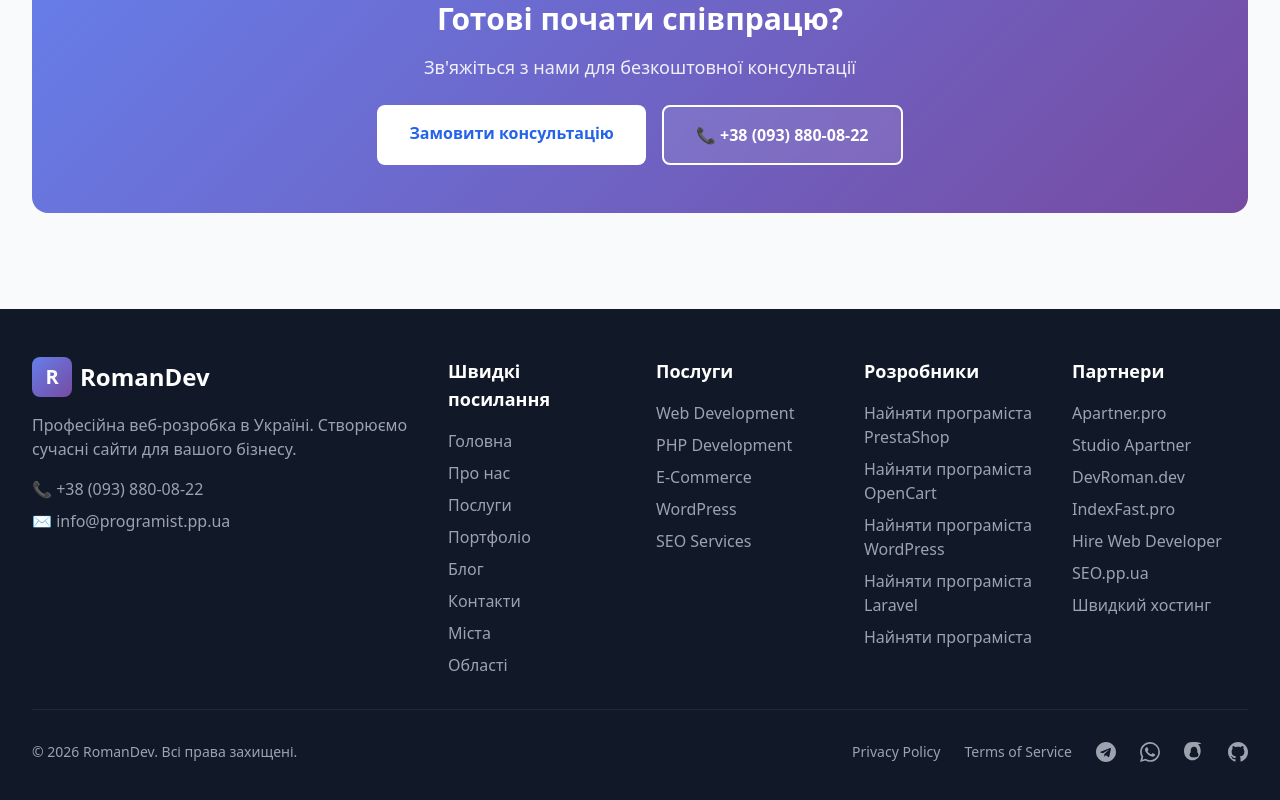
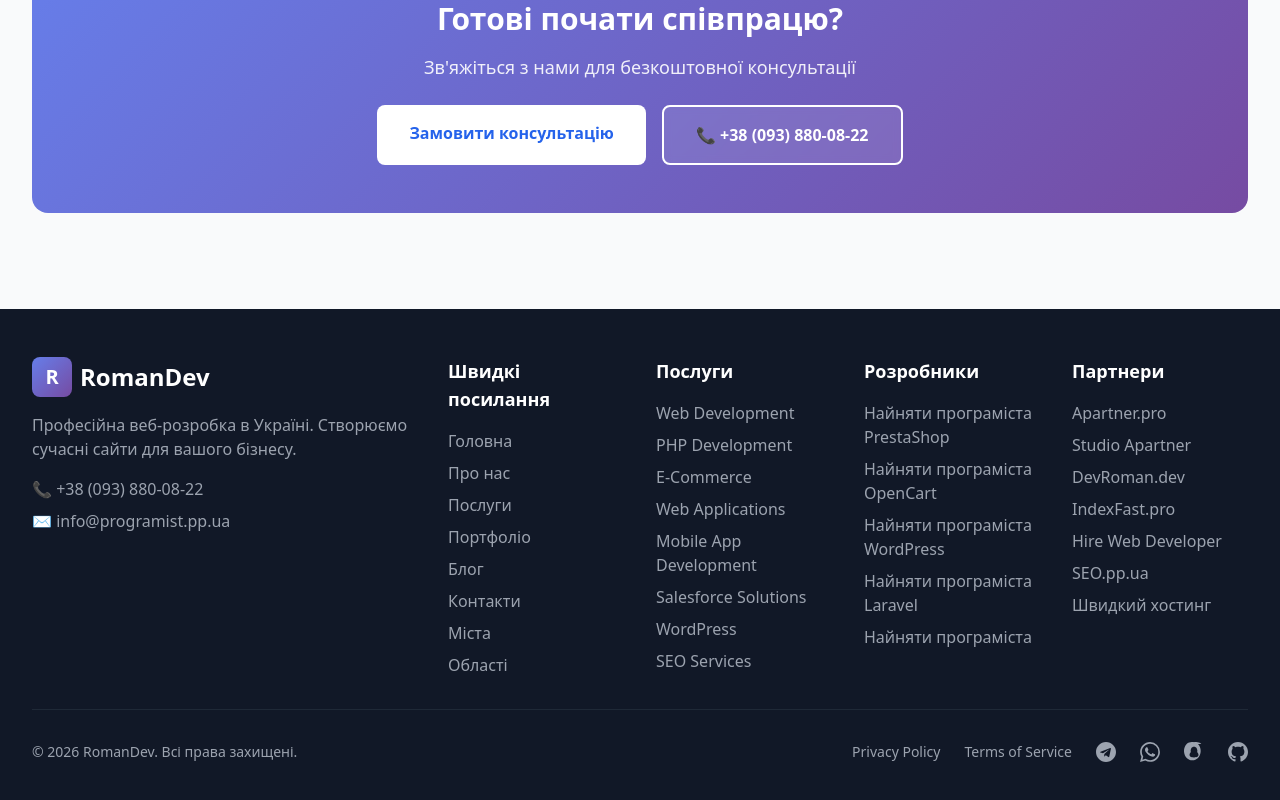
Before and after one commit to romanmatviy/programist.pp.ua, a Next.js app: page /ua/about in a window 1280 px wide. Shown: the part 3033-3833 px from the top of the page. Built offline with nearby package versions, Linux system fonts and the light colour scheme.

Commit message:
feat: add global Footer component with navigation and partner links

```diff
--- a/components/Footer.tsx
+++ b/components/Footer.tsx
@@ -98,6 +98,21 @@ export default function Footer({ lang, translations }: FooterProps) {
               <li>
                 <Link href={`/${lang}/service/e-commerce`} className="text-gray-400 hover:text-white transition-colors">
                   E-Commerce
+                </Link>
+              </li>
+              <li>
+                <Link href={`/${lang}/service/web-applications`} className="text-gray-400 hover:text-white transition-colors">
+                  Web Applications
+                </Link>
+              </li>
+              <li>
+                <Link href={`/${lang}/service/mobile-app-development`} className="text-gray-400 hover:text-white transition-colors">
+                  Mobile App Development
+                </Link>
+              </li>
+              <li>
+                <Link href={`/${lang}/service/salesforce-solutions`} className="text-gray-400 hover:text-white transition-colors">
+                  Salesforce Solutions
                 </Link>
               </li>
               <li>
```
